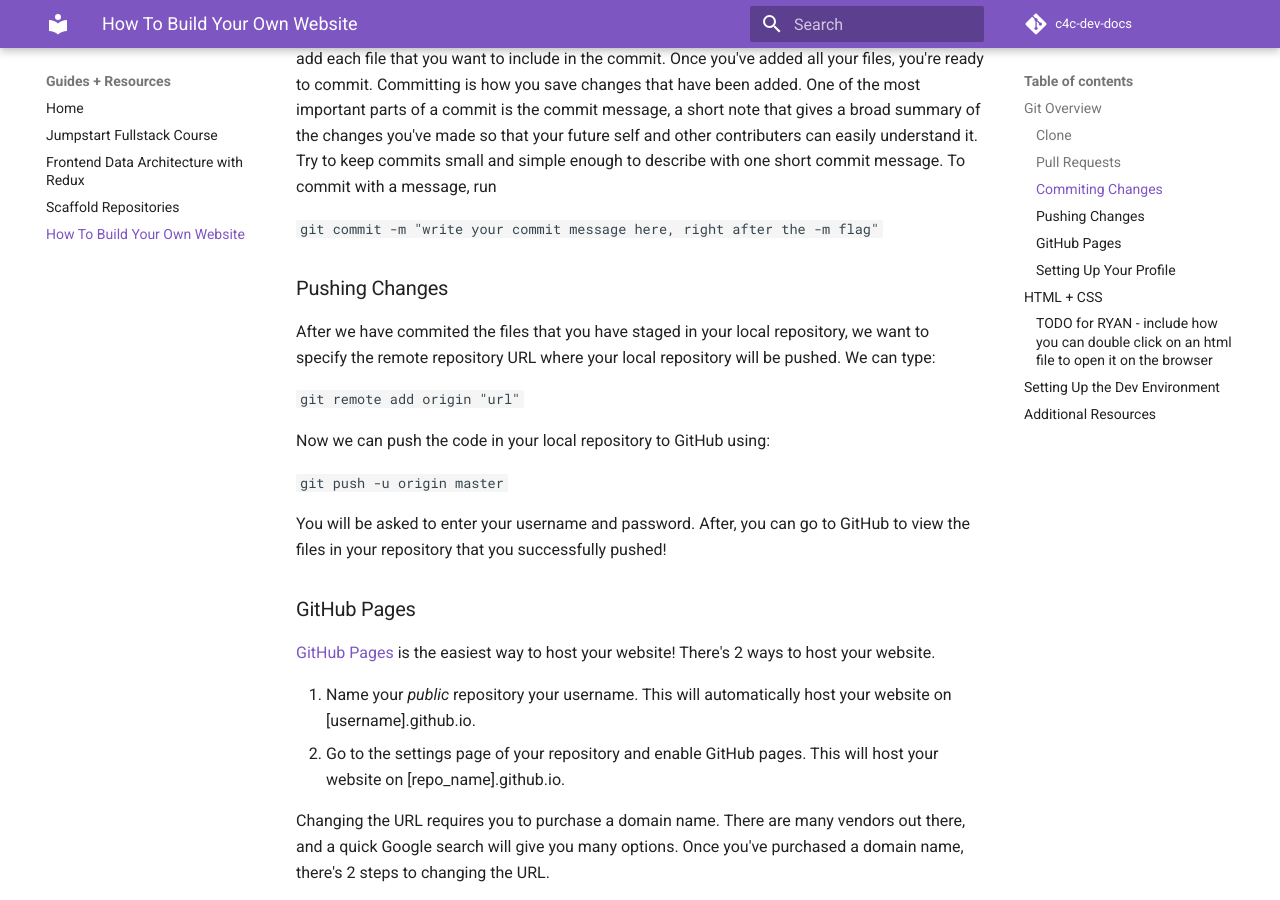
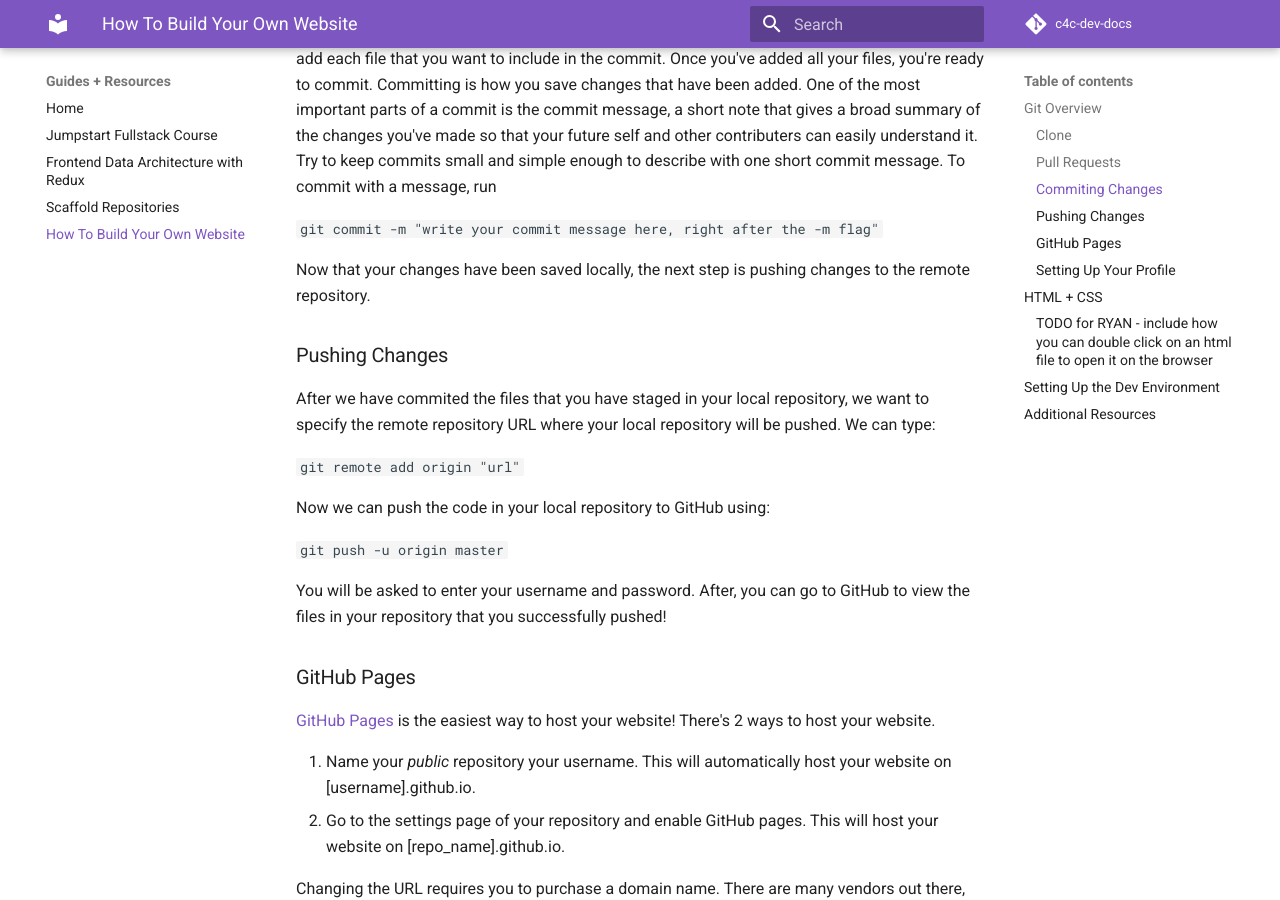
Before and after one commit to Code-4-Community/c4c-dev-docs, an MkDocs documentation site: the page built from docs/guides/website-tutorial.md, in a window 1280 px wide and 900 px high, scrolled down 1672 px. Built offline with MkDocs 1.6.1 and Material for MkDocs 9.7.7, drawn with Linux system fonts in a browser that asks for light colours; comment, search, counter and statistics services are not loaded.

Commit message:
wrote committing changes section of website-tutorial docs

```diff
--- a/docs/guides/website-tutorial.md
+++ b/docs/guides/website-tutorial.md
@@ -45,6 +45,8 @@
 Try to keep commits small and simple enough to describe with one short commit message. To commit with a message, run
 
 `git commit -m "write your commit message here, right after the -m flag"`
+
+Now that your changes have been saved locally, the next step is pushing changes to the remote repository.
 
 ### Pushing Changes
 
```
